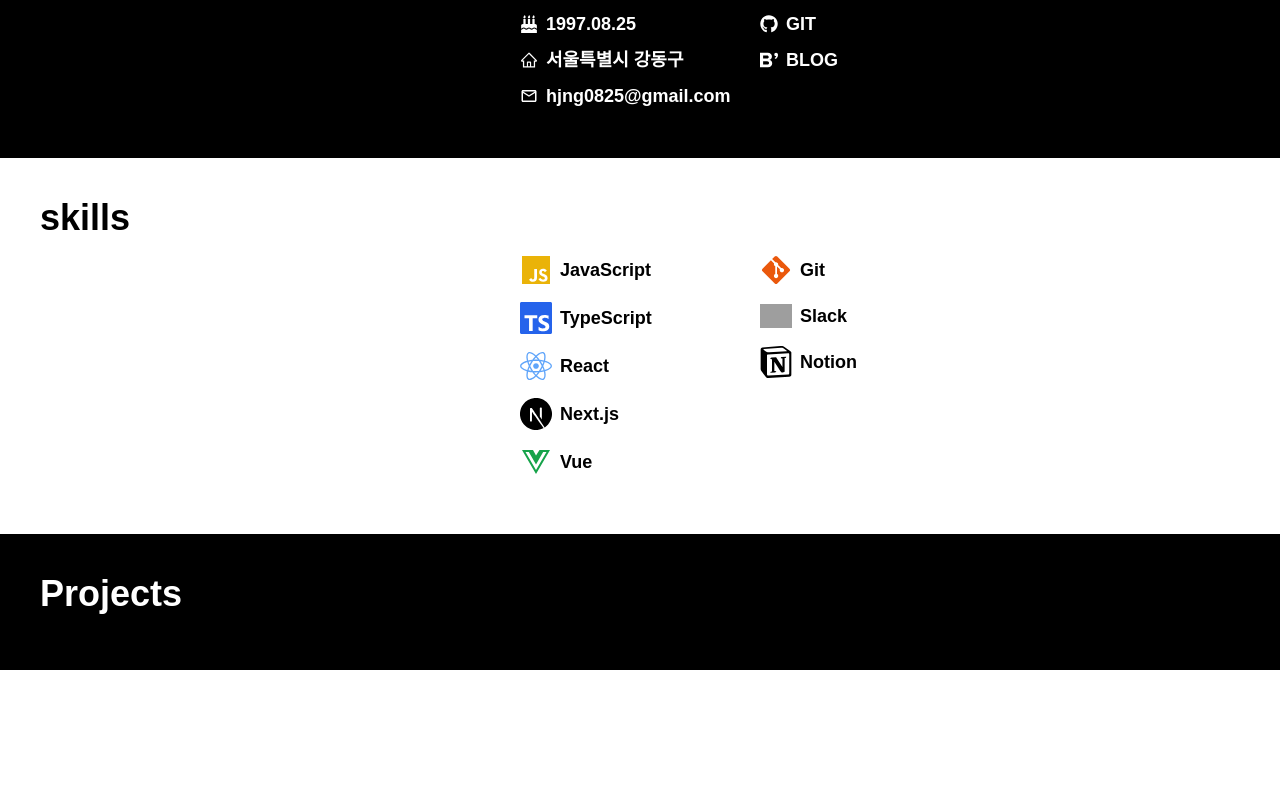
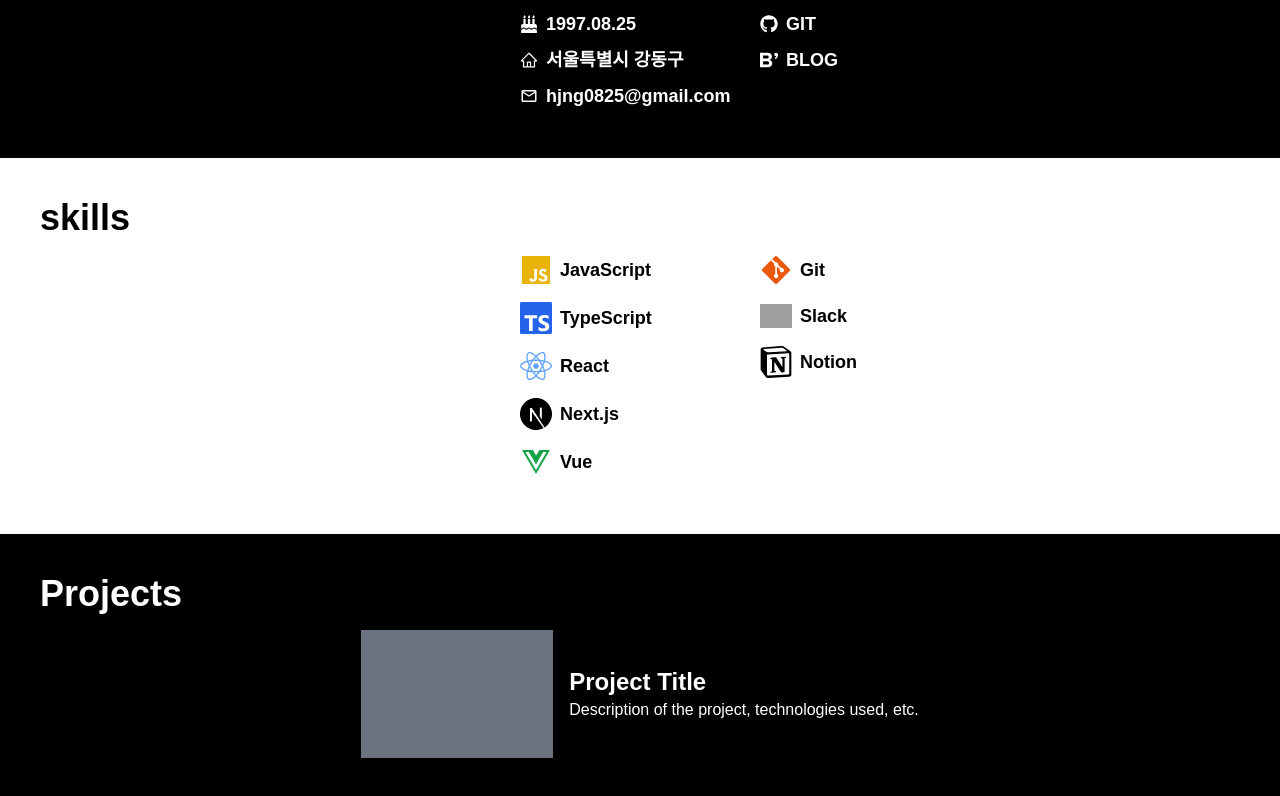
Before and after one commit to yeonso08/Introduce, a Next.js app: page / in a window 1280 px wide. Shown: the part 922-1718 px from the top of the page. Before the commit the page ends 1592 px from the top, so only its background shows below. Built offline with nearby package versions, Linux system fonts and the light colour scheme; grey boxes are pictures that could not be loaded.

Commit message:
design : project 레이아웃 구성

```diff
--- a/src/components/projects/projects.tsx
+++ b/src/components/projects/projects.tsx
@@ -1,11 +1,26 @@
-
 const Projects = () => {
     return (
       <div className="bg-black text-white p-10">
         <h2 className="text-4xl font-bold mb-4">Projects</h2>
-      <div className="text-lg grid grid-cols-[2fr,1fr,1fr,1fr]">
-        <div></div>
+        <div className="flex flex-col items-center justify-center">
+          {/* Example of a single project entry */}
+          <div className="flex items-center mb-8">
+            {/* Project Image */}
+            <div className="flex-none w-48 h-32 bg-gray-500 mr-4"> {/* Placeholder for image */}
+              {/* Insert <img> tag or background image here */}
             </div>
+
+            {/* Project Description */}
+            <div className="flex-grow">
+              <h3 className="text-2xl font-bold">Project Title</h3>
+              <p>Description of the project, technologies used, etc.</p>
+              {/* Add more details or buttons/links as needed */}
+            </div>
+          </div>
+
+          {/* Repeat the above structure for each project */}
+        </div>
+
       </div>
     );
   };
```
Lines whose indentation alone changed are shown as unchanged.
